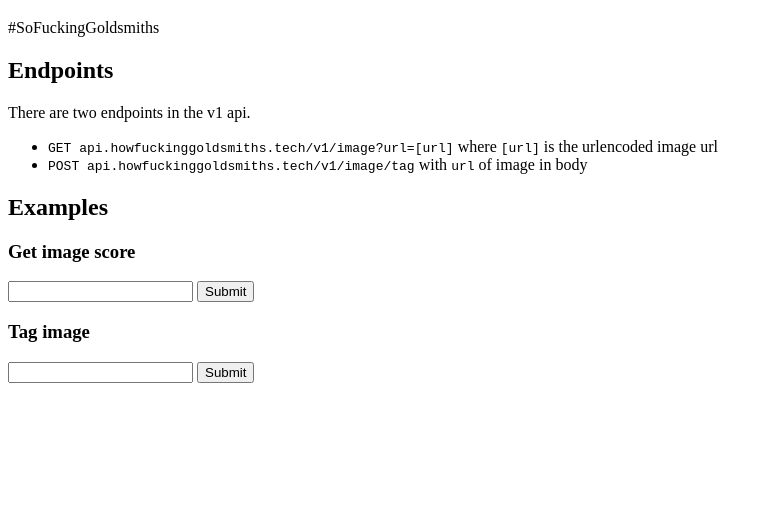
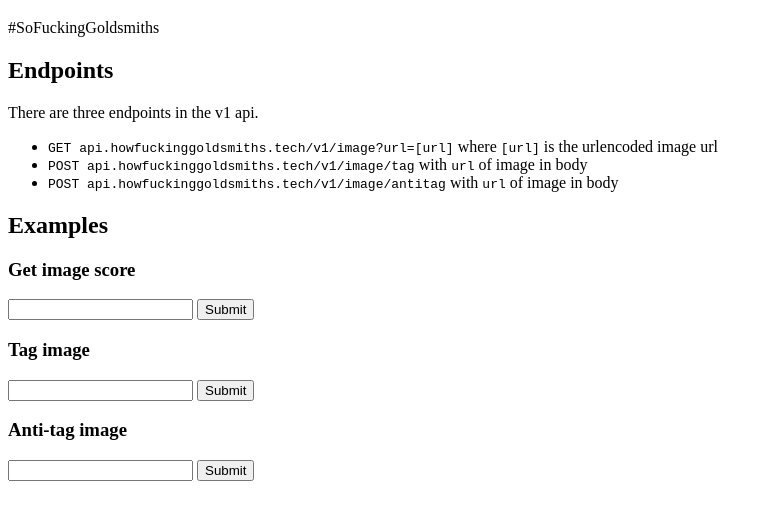
Before and after one commit to HowFuckingGoldsmiths/howfuckinggoldsmiths, a plain HTML site: page index.html in a window 1280 px wide. Shown: the part 61-580 px from the top of the page, without its empty margins (0-772 px from the left). Drawn offline with Linux system fonts and the light colour scheme.

Commit message:
Add antitag endpoint

```diff
--- a/index.html
+++ b/index.html
@@ -8,10 +8,11 @@
   <h1>How fucking Goldsmiths</h1>
   <p>#SoFuckingGoldsmiths</p>
   <h2>Endpoints</h2>
-  <p>There are two endpoints in the v1 api.</p>
+  <p>There are three endpoints in the v1 api.</p>
   <ul>
     <li><code>GET api.howfuckinggoldsmiths.tech/v1/image?url=[url]</code> where <code>[url]</code> is the urlencoded image url</li>
     <li><code>POST api.howfuckinggoldsmiths.tech/v1/image/tag</code> with <code>url</code> of image in body</li>
+    <li><code>POST api.howfuckinggoldsmiths.tech/v1/image/antitag</code> with <code>url</code> of image in body</li>
   </ul>
   <h2>Examples</h2>
   <h3>Get image score</h3>
@@ -24,5 +25,10 @@
     <input type="text" name="url">
     <input type="submit">
   </form>
+  <h3>Anti-tag image</h3>
+  <form action="http://api.howfuckinggoldsmiths.tech/v1/image/antitag" method="post">
+    <input type="text" name="url">
+    <input type="submit">
+  </form>
 </body>
 </html>
```
